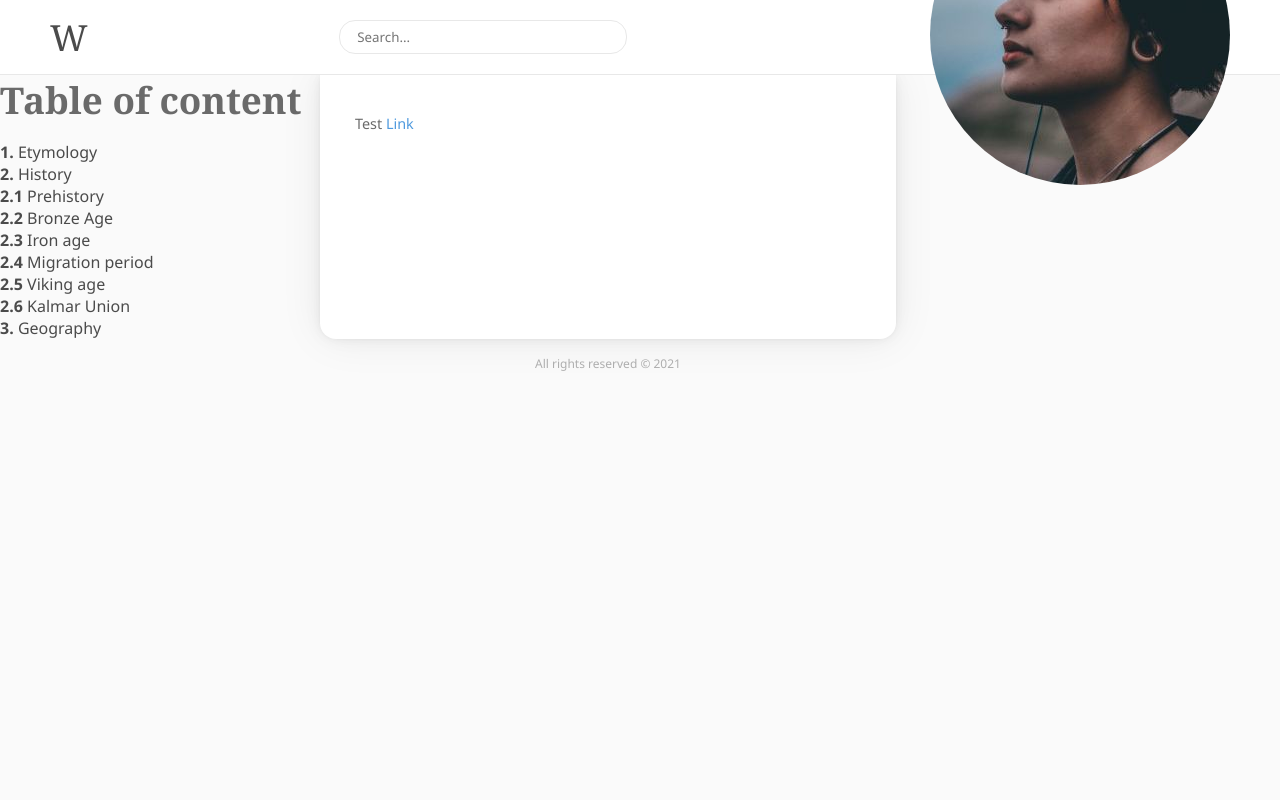
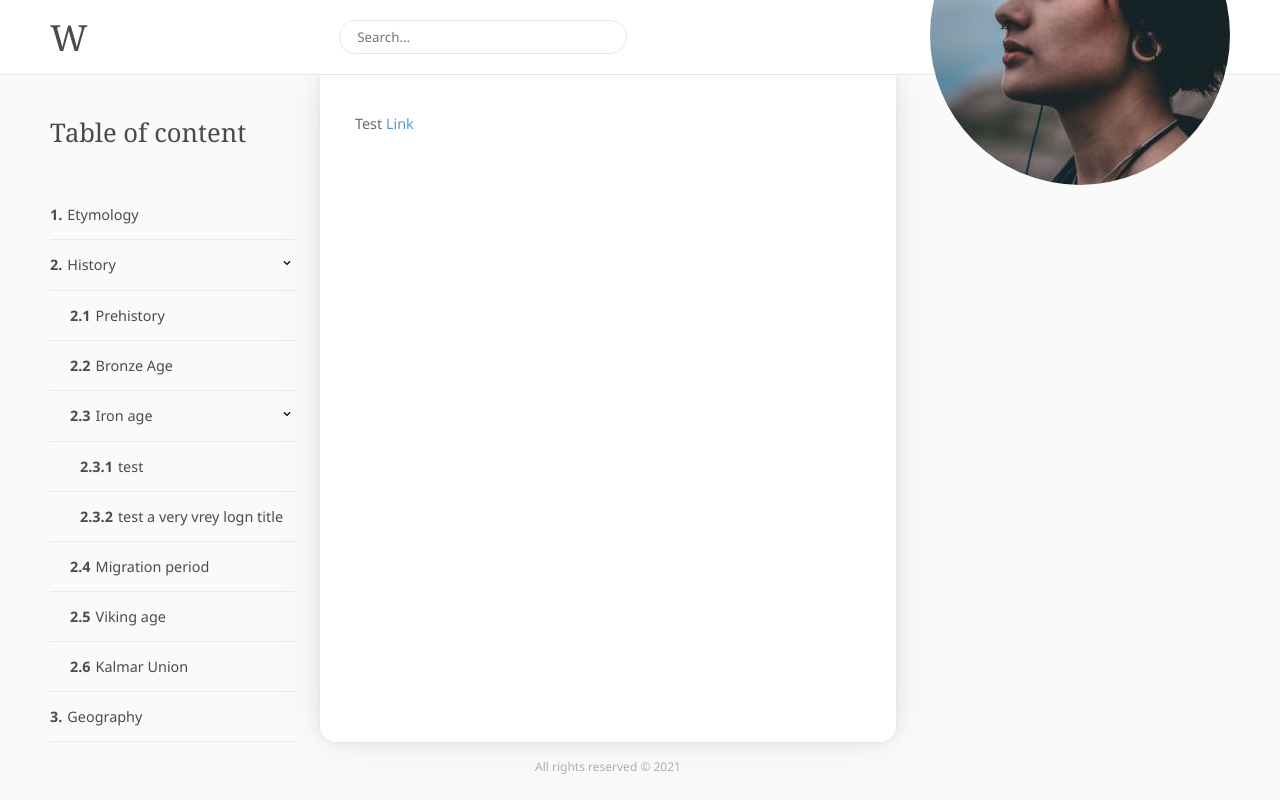
Before and after one commit to MakhnoGK/nextjs-wiki, a Next.js app in the folder client/: page / in a window 1280 px wide. Built offline with nearby package versions, Linux system fonts and the light colour scheme.

Commit message:
complete index generation

```diff
--- a/client/src/components/layout/Content/IndexFragment.tsx
+++ b/client/src/components/layout/Content/IndexFragment.tsx
@@ -1,6 +1,9 @@
 import React from 'react';
+import Image from 'next/image';
 
-import IndexContainer from '@styles/layout/IndexContainer';
+import IndexContainer, {
+    IndexTitleContainer,
+} from '@styles/layout/IndexContainer';
 
 interface IndexItem {
     title: string;
@@ -14,7 +17,13 @@ const index = [
         children: [
             { title: 'Prehistory' },
             { title: 'Bronze Age' },
-            { title: 'Iron age' },
+            {
+                title: 'Iron age',
+                children: [
+                    { title: 'test' },
+                    { title: 'test a very vrey logn title' },
+                ],
+            },
             { title: 'Migration period' },
             { title: 'Viking age' },
             { title: 'Kalmar Union' },
@@ -24,23 +33,37 @@ const index = [
 ];
 
 const Index = () => {
-    const generateIndex = (element: IndexItem[], level?: number): JSX.Element => {
+    const generateIndex = (
+        element: IndexItem[],
+        level?: number,
+    ): JSX.Element => {
         return (
             <ul>
                 {element.map((item, index) => {
-                    return item.children ? (
-                        <>
-                            <li>
-                                <strong>{index + 1}. </strong>
+                    return (
+                        <IndexTitleContainer key={index} level={level}>
+                            <span className="titleWrapper">
+                                <strong>
+                                    {level > 2 && `${level - 1}.`}
+                                    {level && `${level}.`}
+                                    {index + 1}
+                                    {!level && '.'}
+                                </strong>
                                 {item.title}
-                            </li>
-                            {generateIndex(item.children, index + 1)}
-                        </>
-                    ) : (
-                        <li>
-                            <strong>{level ? `${level}.${index + 1}` : `${index + 1}.`} </strong>
-                            {item.title}
-                        </li>
+                                {item?.children && (
+                                    <span className="arrow">
+                                        <Image
+                                            src="/assets/images/icons/chevron-down.svg"
+                                            alt="Expand"
+                                            width={16}
+                                            height={16}
+                                        />
+                                    </span>
+                                )}
+                            </span>
+                            {item.children &&
+                                generateIndex(item.children, index + 1)}
+                        </IndexTitleContainer>
                     );
                 })}
             </ul>
--- a/client/src/styles/Global.ts
+++ b/client/src/styles/Global.ts
@@ -13,6 +13,7 @@ const GlobalStyles = createGlobalStyle`
 
     body {
         font-family: 'Segoe UI', Tahoma, Geneva, Verdana, sans-serif;
+        font-size: 0.9rem;
         background-color: ${colors.grayLight};
         color: ${colors.textGrayMedium};
     }
--- a/client/src/styles/layout/IndexContainer.ts
+++ b/client/src/styles/layout/IndexContainer.ts
@@ -1,9 +1,37 @@
 import styled from "styled-components";
 
+import { colors } from '@styles/variables';
+
 const IndexContainer = styled.aside`
+    padding-left: 50px;
+    margin-right: 25px;
+
+    .indexTitle {
+        color: ${colors.textGrayHard};
+        font-size: 1.6rem;
+        font-weight: 400;
+        margin: 40px 0 40px 0;
+    }
+
     ul {
         li {
             display: block;
+
+            strong {
+                margin-right: 5px;
+            }
+        }
+    }
+`;
+
+export const IndexTitleContainer = styled.li<{ level?: number }>`
+    .titleWrapper {
+        display: flex;
+        border-bottom: 1px solid ${colors.grayMedium};
+        padding: 15px 0 15px ${(props) => `${props?.level ? props.level * 10 : 0}px`};
+
+        .arrow {
+            margin-left: auto;
         }
     }
 `;
--- a/client/src/styles/variables/colors.ts
+++ b/client/src/styles/variables/colors.ts
@@ -5,6 +5,7 @@ const colors = {
     grayLight: '#fafafa',
     grayMedium: '#e8e8e8',
     textGrayMedium: '#4b4b4b',
+    textGrayHard: '#4a4a4a',
     headers: {
         h1: '#4b4b4b',
         h2: lighten(0.1, '#4b4b4b'),
```
Also changed, not shown: client/public/assets/images/icons/chevron-down.svg (added).
